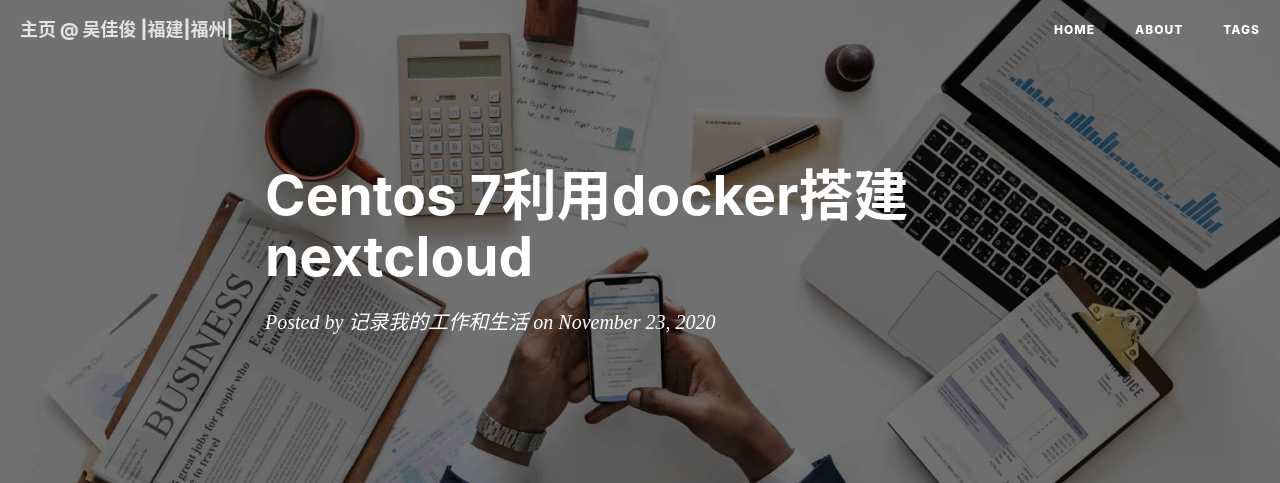
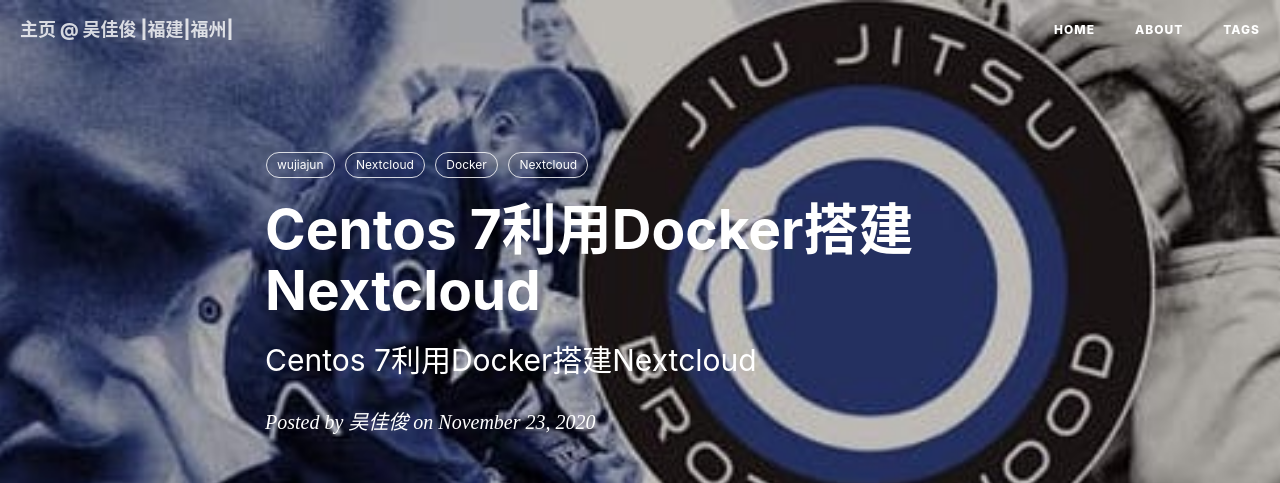
Before and after one commit to 398907877/398907877.github.io, a Jekyll site: the page built from _posts/2020-11-23-Centos 7利用Docker搭建Nextcloud.md, in a window 1280 px wide. Shown: the top 483 px of the page. Built offline with Jekyll 4.4.1, drawn with Linux system fonts in a browser that asks for light colours; nearby versions of some CDN libraries; our own code applies the rules of GitHub Pages for plain Markdown files; comment, search, counter and statistics services are not loaded; some of the changed text lies outside the part shown; grey boxes are pictures that could not be loaded.

Commit message:
121211212

```diff
--- a/_posts/2020-11-23-Centos 7利用Docker搭建Nextcloud.md
+++ b/_posts/2020-11-23-Centos 7利用Docker搭建Nextcloud.md
@@ -11,7 +11,7 @@ tags:
     - Nextcloud
     - Docker
     - Nextcloud
-z
+---
 
 
 
```
